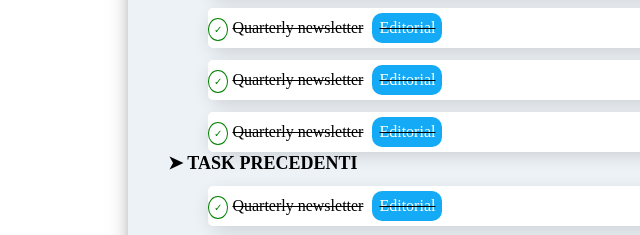
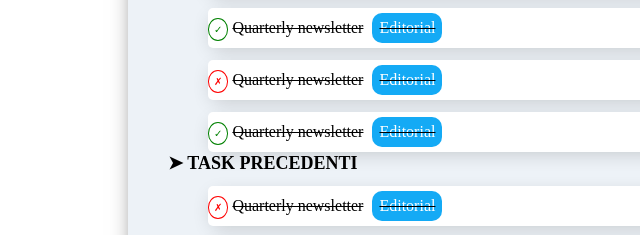
Before and after one commit to francesco-mauro/html-css-toboolist, a plain HTML site: page Index.html in a window 1280 px wide. Shown: the part 393-628 px from the top of the page, 0-640 px from the left. Drawn offline with Linux system fonts and the light colour scheme.

Commit message:
add: x-symbol

```diff
--- a/Index.html
+++ b/Index.html
@@ -52,7 +52,7 @@
                             <span class="editorial">Editorial</span>
                         </li>
                         <li class="task-reminder">
-                            <span class="checkbox">&check;</span>
+                            <span class="x-mark">&#10007;</span>
                             <span class="inner-text">Quarterly newsletter</span>
                             <span class="editorial">Editorial</span>
                         </li>
@@ -67,7 +67,7 @@
                 <li> <span class="arrow">&#10148 TASK PRECEDENTI</span>
                     <ul>
                         <li class="task-reminder">
-                            <span class="checkbox">&check;</span>
+                            <span class="x-mark">&#10007;</span>
                             <span class="inner-text">Quarterly newsletter</span>
                             <span class="editorial">Editorial</span>
                         </li>
--- a/css/style.css
+++ b/css/style.css
@@ -119,6 +119,19 @@ ul{
     text-decoration-color: black;
 }
 
+.x-mark{
+    padding: 5px;
+    /* margin: 5px; */
+    font-size: 10px;
+    height: 10px;
+    width: 10px;
+    box-sizing: border-box;
+    color: red;
+    border: 1px solid red;
+    background-color: #ffffff;
+    border-radius: 50%;
+}
+
 
 
 
```
